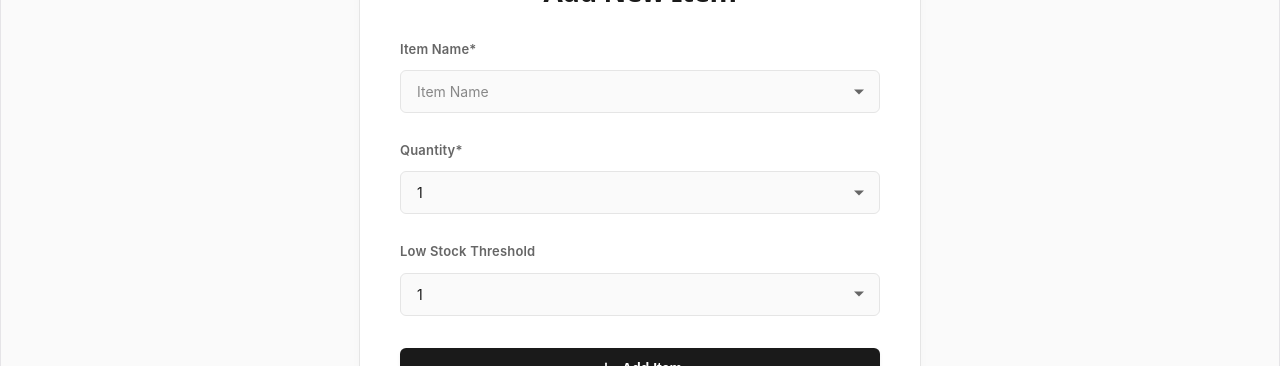
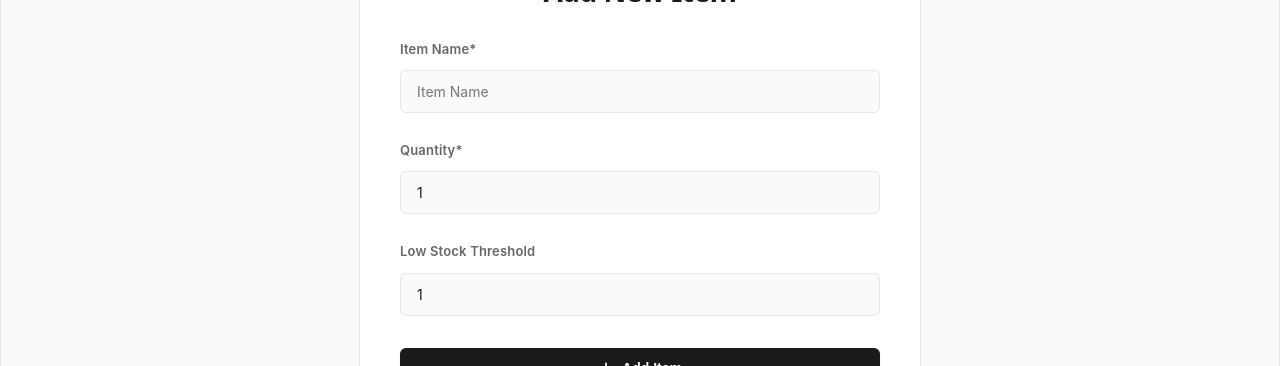
Before and after one commit to MichaelCM7/SwiftStocKE, a React app in the folder frontend/: page /AddNewItem in a window 1280 px wide. Shown: the part 252-618 px from the top of the page. Built offline with nearby package versions, Linux system fonts and the light colour scheme; the HTML template or start-up script is replaced by a standard one.

Commit message:
finish working add items

```diff
--- a/frontend/src/pages/ManageStock/AddNewItem/AddNewItem.css
+++ b/frontend/src/pages/ManageStock/AddNewItem/AddNewItem.css
@@ -188,23 +188,6 @@
   color: #666666;
 }
 
-.select-wrapper {
-  position: relative;
-  width: 100%;
-}
-
-.select-wrapper::after {
-  content: '';
-  position: absolute;
-  right: 16px;
-  top: 50%;
-  transform: translateY(-50%);
-  border-left: 5px solid transparent;
-  border-right: 5px solid transparent;
-  border-top: 5px solid #666666;
-  pointer-events: none;
-}
-
 .form-select {
   width: 100%;
   padding: 12px 16px;
@@ -352,6 +335,7 @@
     opacity: 0;
     transform: translateY(10px);
   }
+
   to {
     opacity: 1;
     transform: translateY(0);
--- a/frontend/src/pages/ManageStock/AddNewItem/AddNewItem.jsx
+++ b/frontend/src/pages/ManageStock/AddNewItem/AddNewItem.jsx
@@ -1,5 +1,6 @@
 import { useState } from 'react';
 import { Link, useNavigate } from 'react-router';
+import axios from 'axios';
 import './AddNewItem.css';
 import { Header } from '../../../components/Header/Header';
 import { Footer } from '../../../components/Footer/Footer';
@@ -12,8 +13,21 @@ export function AddNewItem({ isAuthorized, setIsAuthorized }) {
   const [quantity, setQuantity] = useState('1');
   const [threshold, setThreshold] = useState('1');
 
-  const handleSubmit = (e) => {
-    e.preventDefault();
+  const handleSubmit = async (event) => {
+    event.preventDefault();
+
+    try {
+      const response = await axios.post("api/products/add-item", {
+        itemName: itemName,
+        quantity: quantity,
+        lowStockThreshold: threshold
+      });
+
+
+    } catch (error) {
+      console.error("Error adding item:", error);
+    }
+
     // In real app, we would dispatch API call or save stock
     navigate('/ManageStock');
   };
@@ -84,57 +98,38 @@ export function AddNewItem({ isAuthorized, setIsAuthorized }) {
             <form onSubmit={handleSubmit} className="add-item-form">
               <div className="form-group">
                 <label htmlFor="itemName" className="form-label">Item Name*</label>
-                <div className="select-wrapper">
-                  <select
-                    id="itemName"
+                <input
+                  type='text'
                   value={itemName}
                   onChange={(e) => setItemName(e.target.value)}
-                    className="form-select"
+                  placeholder='Item Name'
+                  className='form-select'
                   required
-                  >
-                    <option value="" disabled>Item Name</option>
-                    <option value="Wireless Mouse">Wireless Mouse</option>
-                    <option value="Mechanical Keyboard">Mechanical Keyboard</option>
-                    <option value="USB-C Hub">USB-C Hub</option>
-                    <option value='27" LED Monitor'>27" LED Monitor</option>
-                    <option value="Noise Cancelling Headphones">Noise Cancelling Headphones</option>
-                  </select>
-                </div>
+                />
               </div>
 
               <div className="form-group">
                 <label htmlFor="quantity" className="form-label">Quantity*</label>
-                <div className="select-wrapper">
-                  <select
-                    id="quantity"
+                <input
+                  type='number'
                   value={quantity}
                   onChange={(e) => setQuantity(e.target.value)}
-                    className="form-select"
+                  placeholder='Quantity'
+                  className='form-select'
                   required
-                  >
-                    <option value="" disabled>Quantity</option>
-                    {Array.from({ length: 200 }, (_, i) => i + 1).map((num) => (
-                      <option key={num} value={num}>{num}</option>
-                    ))}
-                  </select>
-                </div>
+                />
               </div>
 
               <div className="form-group">
                 <label htmlFor="threshold" className="form-label">Low Stock Threshold</label>
-                <div className="select-wrapper">
-                  <select
-                    id="threshold"
+                <input
+                  type='number'
                   value={threshold}
                   onChange={(e) => setThreshold(e.target.value)}
-                    className="form-select"
-                  >
-                    <option value="" disabled>Quantity</option>
-                    {Array.from({ length: 50 }, (_, i) => i + 1).map((num) => (
-                      <option key={num} value={num}>{num}</option>
-                    ))}
-                  </select>
-                </div>
+                  placeholder='Low Stock Threshold'
+                  className='form-select'
+                  required
+                />
               </div>
 
               <button type="submit" className="btn-submit-item">
--- a/frontend/src/pages/ManageStock/ManageStock.jsx
+++ b/frontend/src/pages/ManageStock/ManageStock.jsx
@@ -49,11 +49,12 @@ export function ManageStock({ isAuthorized, setIsAuthorized }) {
     stockItems();
   }, []);
 
-  const handleDelete = async (id) => {
-    //setStock(stock.filter(item => item.id !== id));
+  const handleDelete = async (key, id) => {
+    console.log(key, id);
     try {
-      const response = await axios.delete(`/api/products/delete-item/${id}`);
+      const response = await axios.delete(`/api/products/delete-items/${id}`);
       const data = response.data;
+      // setStock(stock.filter(item => item.id !== id));
       // console.log(data.products);
       // setStock(data.products);
     } catch (error) {
```
Lines whose indentation alone changed are shown as unchanged.
